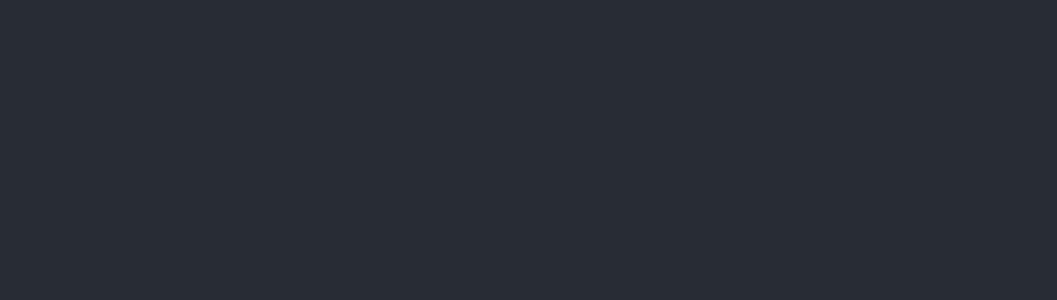
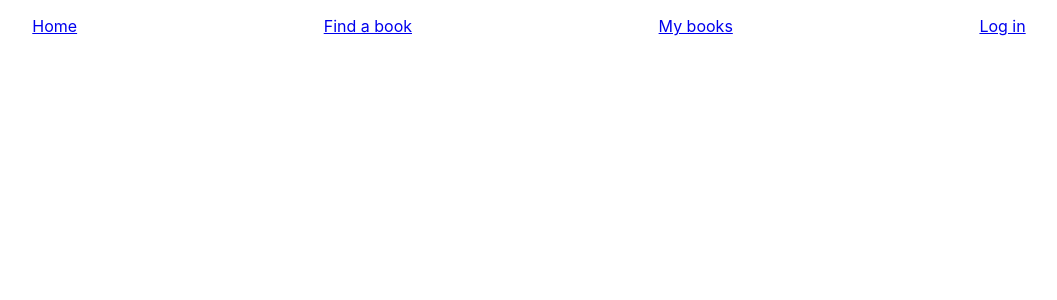
Before and after one commit to Tomtom-dev/Language-book-app-client, a React (Create React App) app: page / in a window 1280 px wide. Shown: the top 300 px of the page, without its empty margins (131-1188 px from the left). Built offline with nearby package versions, Linux system fonts and the light colour scheme.

Commit message:
create navbar

```diff
--- a/package.json
+++ b/package.json
@@ -6,8 +6,11 @@
     "@testing-library/jest-dom": "^4.2.4",
     "@testing-library/react": "^9.5.0",
     "@testing-library/user-event": "^7.2.1",
+    "dom": "0.0.3",
     "react": "^16.13.1",
     "react-dom": "^16.13.1",
+    "react-router": "^5.2.0",
+    "react-router-dom": "^5.2.0",
     "react-scripts": "3.4.1"
   },
   "scripts": {
--- a/src/App.js
+++ b/src/App.js
@@ -1,13 +1,12 @@
 import React from 'react';
 import './App.css';
+import Navbar from './components/Navbar'
 
 function App() {
   return (
-    <div className="App">
-      <header className="App-header">
 
-      </header>
-    </div>
+        <Navbar/>
+
   );
 }
 
--- /dev/null
+++ b/src/components/Navbar.css
@@ -0,0 +1,4 @@
+nav ul{
+    display:flex;
+    justify-content:space-around;
+}
--- /dev/null
+++ b/src/components/Navbar.js
@@ -0,0 +1,21 @@
+import React from 'react'
+import {BrowserRouter as Router,NavLink} from 'react-router-dom'
+import './Navbar.css'
+
+
+export default function Navbar() {
+    return (
+        <Router>
+            <nav >
+                <ul>
+                    <NavLink to="/">Home</NavLink>
+                    <NavLink to="/find-book">Find a book</NavLink>
+                    <NavLink to="/My-books">My books</NavLink>
+                    <NavLink to="/Log-in">Log in</NavLink>
+                </ul>
+            </nav>
+        </Router>
+
+
+    )
+}
```
Also changed, not shown: 1 other file (tests, documents, lock files or other folders).
